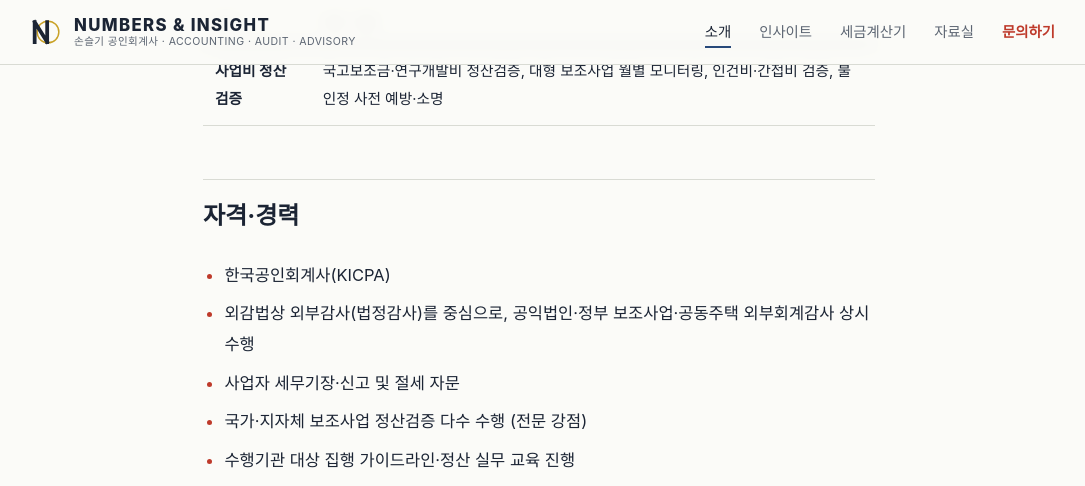
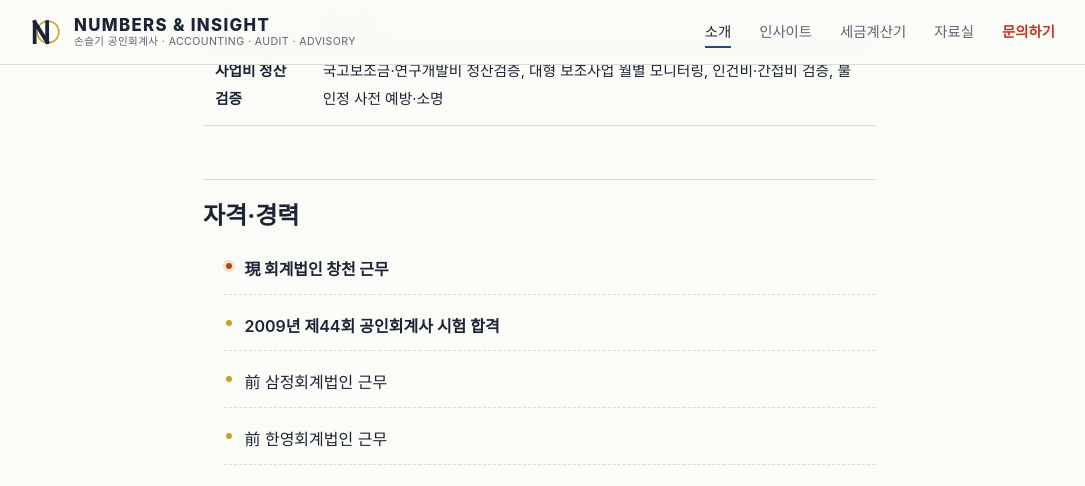
Before and after one commit to shinesky97/ccrnd-site, a Jekyll site: the page built from about.md, in a window 1280 px wide and 1400 px high, scrolled down 1240 px. Shown: the top 486 px of the window, without its empty margins (101-1186 px from the left). Built offline with Jekyll 4.4.1, drawn with Linux system fonts in a browser that asks for light colours; some web fonts are replaced.

Commit message:
프로필 경력에 '現 회계법인 창천 근무' 추가 (#42)
- 메인 프로필 경력 목록 맨 위에 現 회계법인 창천 근무 추가 (현직 강조 스타일)
- 소개(/about/) 자격·경력에도 동일한 경력 목록 추가
- 구조화 데이터(JSON-LD) founder에 worksFor: 회계법인 창천 추가


Claude-Session: https://claude.ai/code/session_01Uu9zebzzNPkkEVbDHXyNE1

Co-authored-by: Claude <noreply@anthropic.com>

```diff
--- a/_layouts/default.html
+++ b/_layouts/default.html
@@ -20,7 +20,8 @@
   "@type": "Accountant",
   "name": "Numbers & Insight",
   "alternateName": ["손슬기 공인회계사", "손슬기 회계사", "넘버스앤인사이트"],
-  "founder": { "@type": "Person", "name": "손슬기", "jobTitle": "공인회계사(KICPA)" },
+  "founder": { "@type": "Person", "name": "손슬기", "jobTitle": "공인회계사(KICPA)",
+               "worksFor": { "@type": "Organization", "name": "회계법인 창천", "url": "https://www.atcc.co.kr" } },
   "slogan": "숫자를 넘어, 더 나은 내일을 봅니다.",
   "url": "{{ site.url }}",
   "email": "{{ site.contact.email }}",
--- a/about.md
+++ b/about.md
@@ -34,6 +34,14 @@ lead: 회계감사와 세무기장·신고를 중심으로, 사업비 정산검
 
 ## 자격·경력
 
+<ul class="career">
+  <li class="now">現 회계법인 창천 근무</li>
+  <li>2009년 제44회 공인회계사 시험 합격</li>
+  <li>前 삼정회계법인 근무</li>
+  <li>前 한영회계법인 근무</li>
+  <li>前 성균관대학교 근무</li>
+</ul>
+
 - 한국공인회계사(KICPA)
 - 외감법상 외부감사(법정감사)를 중심으로, 공익법인·정부 보조사업·공동주택 외부회계감사 상시 수행
 - 사업자 세무기장·신고 및 절세 자문
--- a/assets/css/main.css
+++ b/assets/css/main.css
@@ -514,6 +514,9 @@ table.board thead th{background:var(--paper-deep);color:var(--muted);font-size:.
 .career{list-style:none;margin:0 0 22px;padding:0}
 .career li{position:relative;padding:9px 0 9px 20px;border-bottom:1px dashed var(--rule);font-size:1rem;color:var(--ink)}
 .career li:first-child{font-weight:700}
+.career li.now{font-weight:800;color:var(--ink)}
+.career li.now::before{background:var(--inju,#B23A2E);box-shadow:0 0 0 3px rgba(201,162,39,.25)}
+.career li.now + li{font-weight:600}
 .career li::before{content:'';position:absolute;left:2px;top:17px;width:6px;height:6px;border-radius:50%;background:var(--gold)}
 
 /* ───── 카카오톡 상담 ───── */
--- a/index.html
+++ b/index.html
@@ -58,6 +58,7 @@ title: null
       <div class="profile-photo" style="background-image:url('{{ '/assets/img/profile.jpg' | relative_url }}')"></div>
       <div class="profile-body">
         <ul class="career">
+          <li class="now">現 회계법인 창천 근무</li>
           <li>2009년 제44회 공인회계사 시험 합격</li>
           <li>前 삼정회계법인 근무</li>
           <li>前 한영회계법인 근무</li>
```
